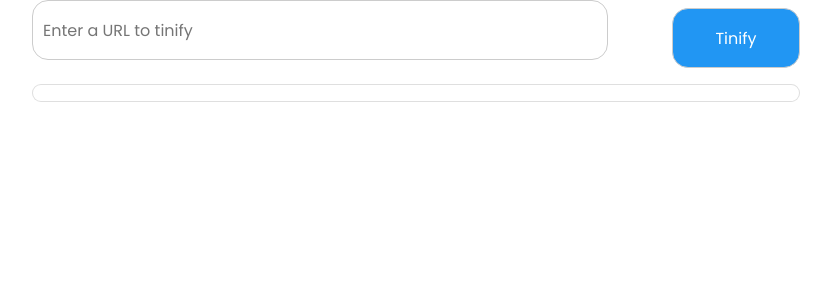
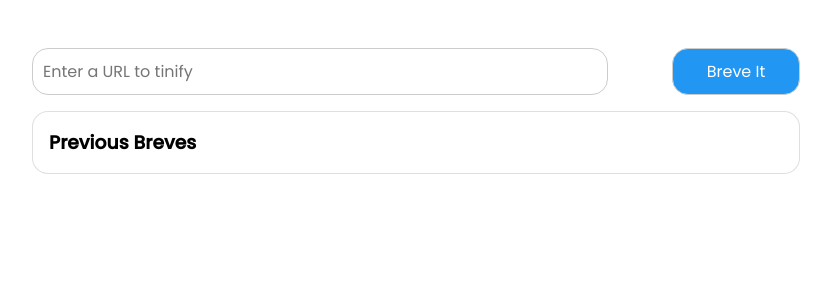
Before and after one commit to ugurkellecioglu/breve, a Vue app: page / in a window 1280 px wide. Shown: the top 300 px of the page, without its empty margins (224-1055 px from the left). Built offline with nearby package versions, Linux system fonts and the light colour scheme.

Commit message:
title and ui changes

```diff
--- a/src/App.vue
+++ b/src/App.vue
@@ -61,8 +61,7 @@ const copyBtns = ref<any>({})
 <template>
   <div class="wrapper">
     <div class="container">
-      {{ loading ? "Loading..." : "" }}
-      <div class="row flex justify-content-center">
+      <div class="row flex justify-content-center mt-5">
         <div class="col-lg-9 col-12">
           <input
             v-model="data.givenUrl"
@@ -72,18 +71,19 @@ const copyBtns = ref<any>({})
           />
         </div>
         <div class="col-lg-1"></div>
-        <div class="col-lg-2 col-12 mt-2">
+        <div class="col-lg-2 col-12">
           <button
             @click="() => saveHash(data.givenUrl)"
-            class="block blue create-button tinify-button"
+            class="block blue create-button breve-button"
           >
-            Tinify
+            Breve It
           </button>
         </div>
       </div>
       <div class="row flex justify-content-center">
         <div class="card col-12 mt-3 border-radius-1 p-2">
           <!-- get from local storage -->
+          <h3 class="p-2">Previous Breves</h3>
           <div
             class="row flex justify-content-center align-items-center mt-2 p-2"
             v-for="historicalUrl in historicalUrls"
@@ -124,12 +124,15 @@ const copyBtns = ref<any>({})
 
 <style scoped lang="scss">
 input {
-  height: 60px;
   border-radius: 1rem;
 }
-.tinify-button {
-  height: 60px;
+.breve-button {
   border-radius: 1rem;
+  transition: all 0.3s ease-in-out;
+  &:hover {
+    background-color: #00bcd4 !important;
+    color: #fff;
+  }
 }
 
 .copy-btn {
```
